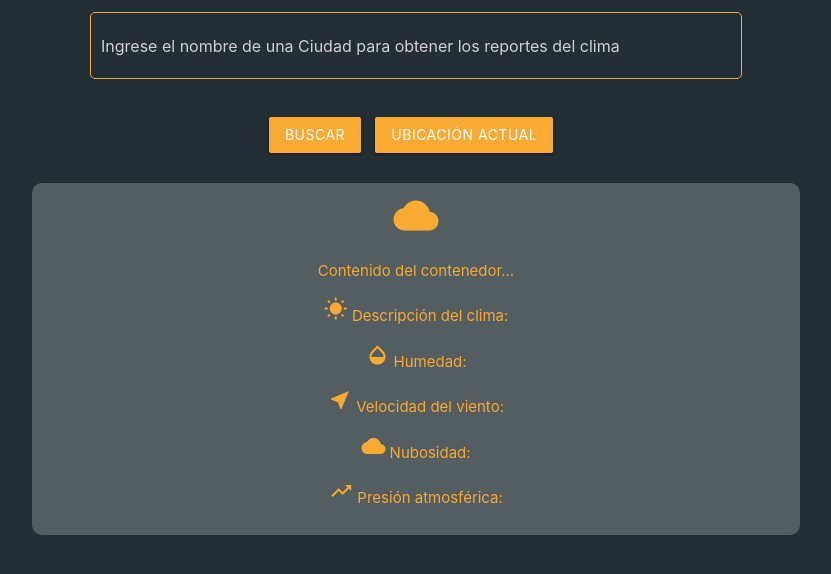
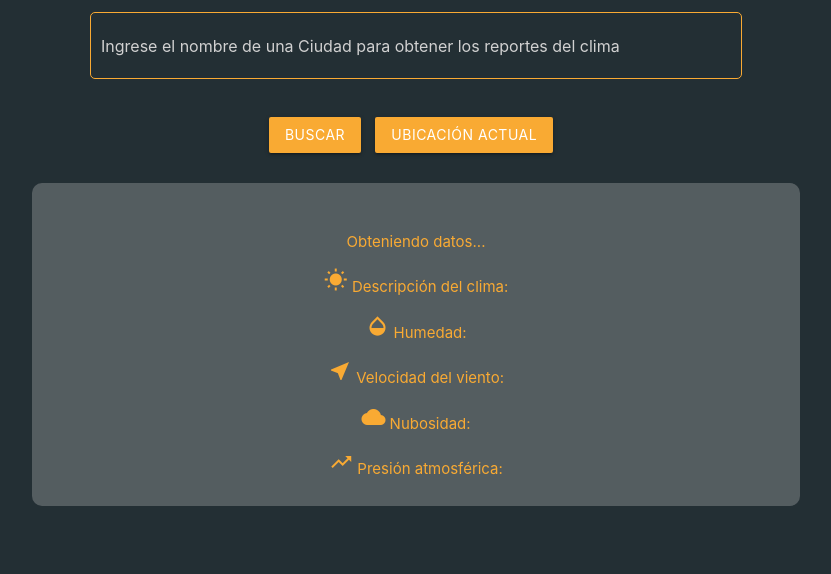
Before and after one commit to meliaramendoza/SpdTPF, a Django app: template WebAppClima/EarthWeather/templates/EarthWeather/tiempHoy.html in a window 1280 px wide. Shown: the part 151-725 px from the top of the page, without its empty margins (224-1055 px from the left). Run offline with Django 4.2, Linux system fonts and the light colour scheme; the template is opened without the code that fills it, so the values that code supplies are empty.

Commit message:
13 11 2023 - EarthWeather V2

```diff
--- a/WebAppClima/EarthWeather/templates/EarthWeather/tiempHoy.html
+++ b/WebAppClima/EarthWeather/templates/EarthWeather/tiempHoy.html
@@ -8,7 +8,6 @@
     <link rel="stylesheet" href="https://fonts.googleapis.com/icon?family=Material+Icons">
     <script src="https://code.jquery.com/jquery-3.6.4.min.js"></script>
     <link rel="stylesheet" href="https://cdnjs.cloudflare.com/ajax/libs/materialize/1.0.0/css/materialize.min.css">
-
     <style>
         body {
             display: flex;
@@ -125,8 +124,8 @@
     </div>
     <div id="weather-container" style="text-align: center; margin-top: 0px; background-color: rgba(200, 200, 200, 0.3); border-radius: 10px; padding: 10px; width: 60%; margin: 0 auto;">
         <!-- Contenido del contenedor -->
-        <i class="material-icons" id="temperature-icon" style="font-size: 3rem;">cloud</i>
-        <p id="temperature-info">Contenido del contenedor...</p>
+        <i class="material-icons" id="temperature-icon" style="font-size: 3rem;"></i>
+        <p id="temperature-info">Obteniendo datos...</p>
         <p id="weather-description"><i class="material-icons">wb_sunny</i> <span id="weather-description-text">Descripción del clima: </span></p>
         <p id="humidity"><i class="material-icons">opacity</i> <span id="humidity-text">Humedad: </span></p>
         <p id="wind-speed"><i class="material-icons">near_me</i> <span id="wind-speed-text">Velocidad del viento: </span></p>
@@ -145,7 +144,6 @@
         <li><a href="tiempDia.html">Diario</a></li>
         <li><a href="#!">Cerrar Sesión</a></li>
     </ul>
-
     <script src="https://cdnjs.cloudflare.com/ajax/libs/materialize/1.0.0/js/materialize.min.js"></script>
     <script>
         $(document).ready(function(){
```
